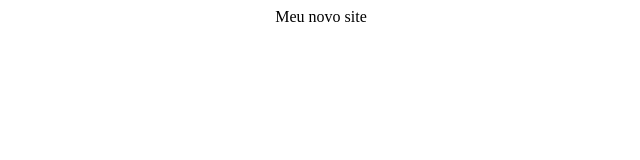
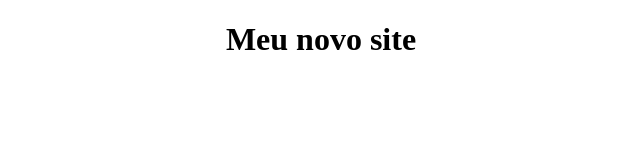
Before and after one commit to greenux/site, a plain HTML site: page index.html in a window 1280 px wide. Shown: the whole page, without its empty margins (319-959 px from the left). Drawn offline with Linux system fonts and the light colour scheme.

Commit message:
Inclusão de negrito no titulo

```diff
--- a/index.html
+++ b/index.html
@@ -5,6 +5,6 @@
 <title> Meu Site </title>
 </head>
 <body>
-<center>Meu novo site</center>
+<center><h1>Meu novo site</h1></center>
 </body>
 </html>
```
